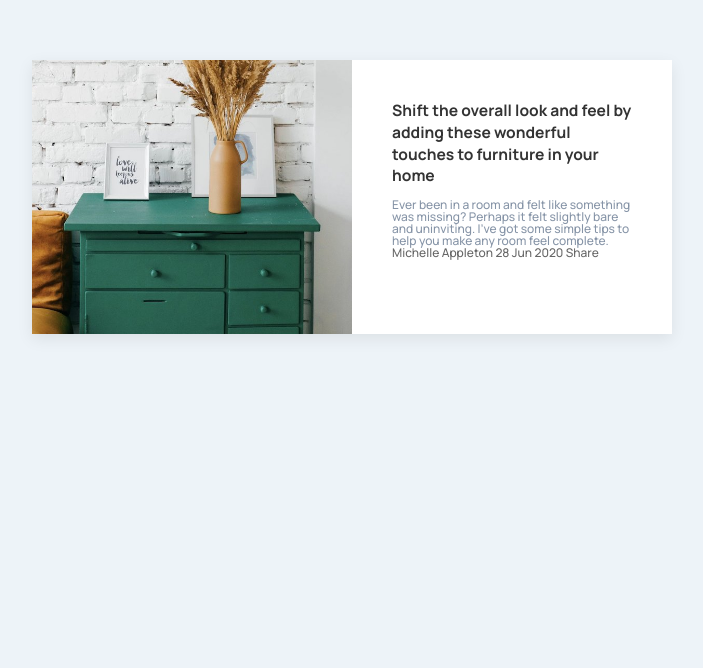
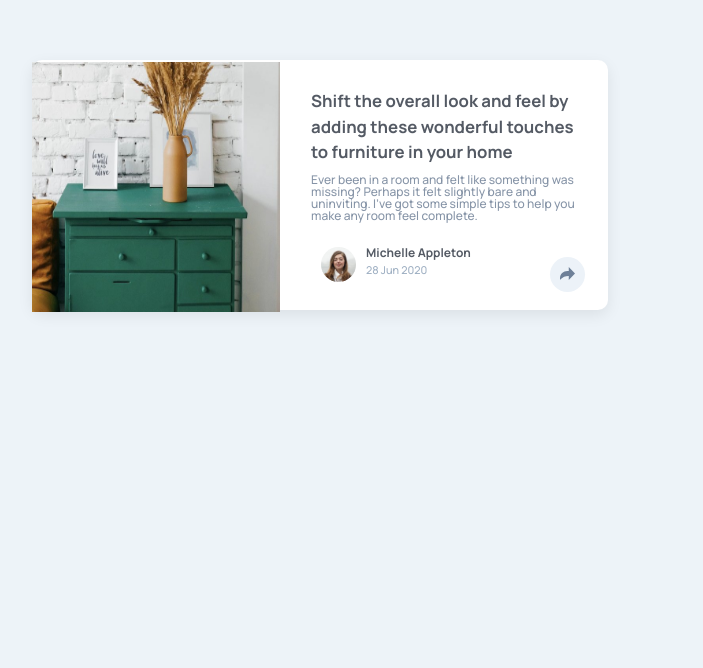
Before and after one commit to t3ssk/small-coding-challenges, a plain HTML site: page article-card/index.html in a window 1280 px wide. Shown: the part 132-800 px from the top of the page, without its empty margins (288-991 px from the left). Drawn offline with nearby package versions, Linux system fonts and the light colour scheme.

Commit message:
static web version

```diff
--- a/article-card/index.html
+++ b/article-card/index.html
@@ -5,7 +5,7 @@
   <meta name="viewport" content="width=device-width, initial-scale=1.0"> <!-- displays site properly based on user's device -->
   <link rel="stylesheet" href="https://cdn.jsdelivr.net/npm/uikit@3.5.7/dist/css/uikit.min.css" />
   <link rel="stylesheet" href="css/style.css">
-  <link rel="icon" type="image/png" sizes="32x32" href="./images/favicon-32x32.png">
+  <link rel="icon" type="image/png" sizes="32x32" href="img/favicon-32x32.png">
 
   <title>Frontend Mentor | Article preview component</title>
 
@@ -20,8 +20,8 @@
 
     <div class="uk-card uk-card-default uk-grid-collapse uk-child-width-1-2@s uk-margin" uk-grid>
         <div class="uk-card-media-left uk-cover-container">
-            <img src="img/drawers.jpg" alt="" uk-cover>
-            <canvas width="272" height="272"></canvas>
+            <img src="img/drawers.jpg" alt="" uk-cover class="cover">
+            <canvas width="202" height="282"></canvas>
         </div>
         <div>
             <div class="uk-card-body">
@@ -30,10 +30,14 @@
                 <p>Ever been in a room and felt like something was missing? Perhaps
                     it felt slightly bare and uninviting. I’ve got some simple tips
                     to help you make any room feel complete.</p>
-                    Michelle Appleton
-                    28 Jun 2020
-
-                    Share
+                <div class="metainfo">
+                    <img src="img/avatar-michelle.jpg" alt="" class="profile-rounded">
+                    <p class="author">Michelle Appleton</p>
+                    <p class="date"> 28 Jun 2020</p>
+                </div>
+                <div class="share">
+                    <svg xmlns="http://www.w3.org/2000/svg" width="15" height="13"><path fill="#6E8098" d="M15 6.495L8.766.014V3.88H7.441C3.33 3.88 0 7.039 0 10.936v2.049l.589-.612C2.59 10.294 5.422 9.11 8.39 9.11h.375v3.867L15 6.495z"/></svg>
+                </div>
             </div>
         </div>
     </div>
--- a/article-card/sass/style.scss
+++ b/article-card/sass/style.scss
@@ -13,21 +13,65 @@ html{
 
 p{
     color: hsl(215, 16%, 59%);
+    margin-top: 10px;
+}
+.author, .uk-card-title{
+    color:hsl(217, 9%, 36%) !important;
+    font-weight: 700;
+}
+.uk-card-title{
+    font-size: 1.4rem;
+    line-height: 1.5;
+}
+.uk-card{
+    width: 45%;
+    height:250px;
+    margin-top: 15%;
+    margin-left: 25%;
+    border-radius: 10px;
+
+
+}
+.cover{
+    width: 260px !important;
+    height: 250px !important;
+    margin-left: -9.1%;
+    margin-top: -5.2%;
+    border-top-left-radius: 10px;
+    border-bottom-left-radius: 10px;
 }
 
-.uk-card-title{
-    color:hsl(214, 17%, 51%);
-    font-weight: 700;
-    font-size: 1.3em;
-    margin-bottom: 5%;
+.uk-card-body{
+    width: 95%;
+    margin-left: -17%;
+    margin-top: -4%;
 }
-.uk-card{
-    width: 50%;
-    margin-top: 15%;
-    margin-left: 25%;
-
+.author{
+    margin-top: 25px;
+}
+.date{
+    margin-top: 6px;
+    color: hsl(212, 23%, 69%);
+    font-size: 0.9rem;
+}
+.profile-rounded{
+    float: left;
+    border-radius: 50%;
+    width: 35px;
+    margin: 0px 10px 10px 10px;
 }
 
-
+.share{
+    float: right;
+    background-color: hsl(210, 46%, 95%);
+    width: 35px;
+    height: 35px;
+    border-radius: 50%;
+    text-align: center;
+    margin-top: -7%;
+}
+.share svg{
+    margin-top: 10px;
+}
 
 .attribution{margin-top: 72vh;}
```
Also changed, not shown: article-card/css/style.css.
